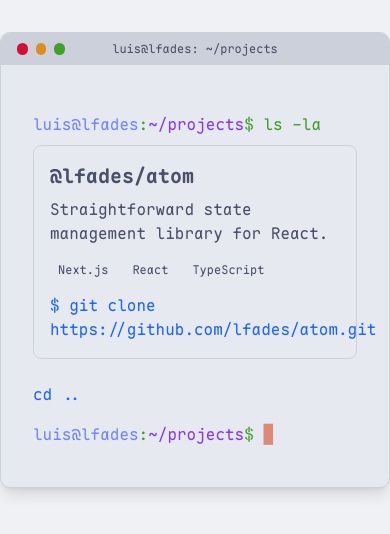
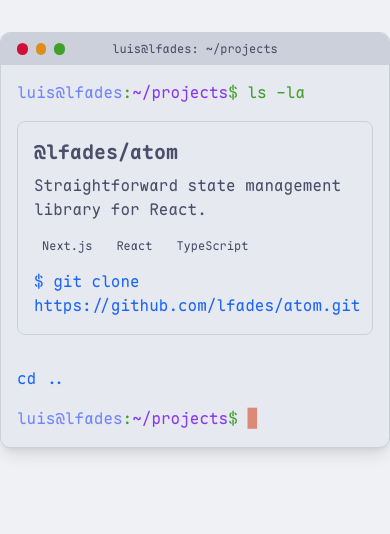
Before and after one commit to lfades/lfades-site, a Next.js app: page /projects in a window 390 px wide. Shown: the top 534 px of the page. Built offline with nearby package versions, Linux system fonts and the light colour scheme.

Commit message:
Spacing changes

```diff
--- a/app/(main)/about/page.tsx
+++ b/app/(main)/about/page.tsx
@@ -5,7 +5,6 @@ import { TerminalLine } from "@/components/terminal-line"
 export default function AboutPage() {
 	return (
 		<Terminal path="~/about.md">
-			<div className="p-4">
 			<TerminalLine className="mb-4" text="cat about.md" />
 
 			<div className="mb-4">
@@ -39,17 +38,17 @@ export default function AboutPage() {
 					office, and played a lot of ping pong.
 				</p>
 				<p className="mb-4">
-						I only lasted in the agency for 4 months, because my dream came
-						true, and now I've been at Vercel for over 6 years and ngl I'm quite
-						happy, relieved, and living the dream.
+					I only lasted in the agency for 4 months, because my dream came true,
+					and now I've been at Vercel for over 6 years and ngl I'm quite happy,
+					relieved, and living the dream.
 				</p>
 
 				<h2 className="text-xl font-bold text-accent-2 mt-6 mb-3">Skills</h2>
 				<p className="mb-4">
-						I consider myself to have a good understanding of how the web works.
-						I can quickly tell you if a site is slow and what can be done to
-						improve it, it's like a vibe at this point. I mostly use TypeScript
-						with Next.js but I've played along with Python, Rust, Lua (thank you
+					I consider myself to have a good understanding of how the web works. I
+					can quickly tell you if a site is slow and what can be done to improve
+					it, it's like a vibe at this point. I mostly use TypeScript with
+					Next.js but I've played along with Python, Rust, Lua (thank you
 					Neovim) and right now Blender because I want to make a 3D game.
 				</p>
 
@@ -64,12 +63,11 @@ export default function AboutPage() {
 				</p>
 			</div>
 
-				<div className="mt-6">
+			<div className="mt-8">
 				<Link href="/">cd ..</Link>
 			</div>
 
 			<TerminalLine className="mt-4" />
-			</div>
 		</Terminal>
 	)
 }
--- a/app/(main)/contact/page.tsx
+++ b/app/(main)/contact/page.tsx
@@ -6,7 +6,6 @@ import { Link } from "@/components/link"
 export default function ContactPage() {
 	return (
 		<Terminal path="~/contact.md">
-			<div className="p-4">
 			<TerminalLine className="mb-4" text="cat contact.md" />
 
 			<div className="mb-6">
@@ -59,12 +58,11 @@ export default function ContactPage() {
 				</div>
 			</div>
 
-				<div className="mt-6">
+			<div className="mt-8">
 				<Link href="/">cd ..</Link>
 			</div>
 
 			<TerminalLine className="mt-4" />
-			</div>
 		</Terminal>
 	)
 }
--- a/app/(main)/page.tsx
+++ b/app/(main)/page.tsx
@@ -6,11 +6,10 @@ import { Link } from "@/components/link"
 export default function Home() {
 	return (
 		<Terminal>
-			<div className="p-4">
-				<TerminalLine text="home" />
+			<TerminalLine className="mb-2" text="home" />
 			<Neofetch />
-				<TerminalLine className="mt-4" text="ls" />
-				<div className="mt-2 mb-8 grid grid-cols-1 sm:grid-cols-3 gap-2">
+			<TerminalLine className="mb-2 mt-4" text="ls" />
+			<div className="mb-8 grid grid-cols-1 sm:grid-cols-3 gap-2">
 				{/* <Link */}
 				{/* 	href="/blog" */}
 				{/* 	className="text-ctp-blue hover:text-ctp-lavender hover:underline" */}
@@ -34,7 +33,6 @@ export default function Home() {
 				</div>
 			</div>
 			<TerminalLine />
-			</div>
 		</Terminal>
 	)
 }
--- a/app/(main)/projects/page.tsx
+++ b/app/(main)/projects/page.tsx
@@ -5,19 +5,17 @@ import { TerminalLine } from "@/components/terminal-line"
 export default function ProjectsPage() {
 	return (
 		<Terminal path="~/projects">
-			<div className="p-4">
-				<TerminalLine className="mt-4" path="~/projects" text="ls -la" />
+			<TerminalLine className="mb-4" path="~/projects" text="ls -la" />
 
 			<div className="space-y-6">
 				<Project />
 			</div>
 
-				<div className="mt-6">
+			<div className="mt-8">
 				<Link href="/">cd ..</Link>
 			</div>
 
 			<TerminalLine className="mt-4" path="~/projects" />
-			</div>
 		</Terminal>
 	)
 }
--- a/components/terminal-line.tsx
+++ b/components/terminal-line.tsx
@@ -6,7 +6,7 @@ export function TerminalLine({
 	className,
 }: { path?: string; text?: string; className?: string }) {
 	return (
-		<div className={cn("mb-2 text-success", className)}>
+		<div className={cn("text-success", className)}>
 			<span className="text-3">luis@lfades</span>:
 			<span className="text-accent-4">{path}</span>$ {text || <Cursor />}
 		</div>
--- a/components/terminal.tsx
+++ b/components/terminal.tsx
@@ -19,7 +19,7 @@ export function Terminal({ children, path }: TerminalProps) {
 				</div>
 				<div className="w-14" />
 			</div>
-			<div className="p-4 overflow-auto">{children}</div>
+			<div className="p-4 md:p-8 overflow-auto">{children}</div>
 		</div>
 	)
 }
```
Lines whose indentation alone changed are shown as unchanged.
